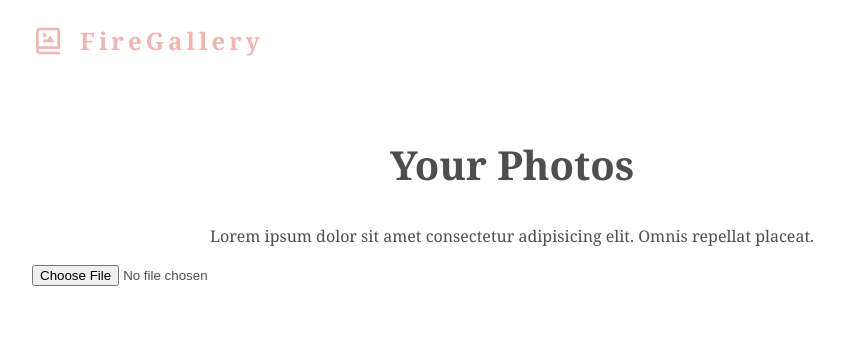
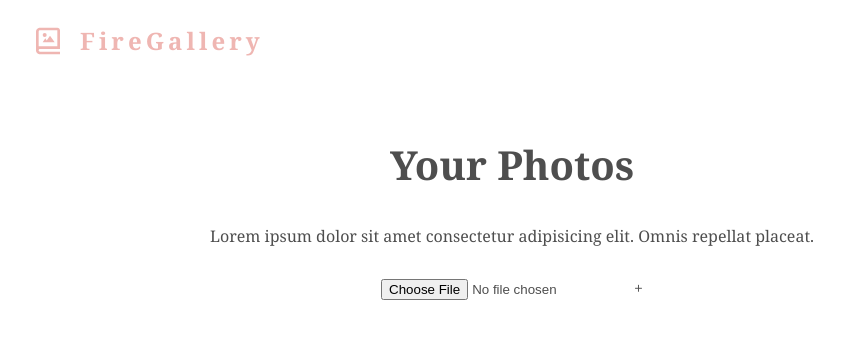
Before and after one commit to Chafai-Abdelkrim/photo-gallery, a React (Create React App) app: page / in a window 1280 px wide. Shown: the top 338 px of the page, without its empty margins (128-972 px from the left). Built offline with nearby package versions, Linux system fonts and the light colour scheme.

Commit message:
updated uploadForm elements

```diff
--- /dev/null
+++ b/src/components/ProgressBar.tsx
@@ -0,0 +1,16 @@
+import useStorage from "../hooks/useStorage";
+
+interface Props {
+    file: any;
+    setFile: React.Dispatch<any>;
+}
+
+const ProgressBar = ({ file, setFile }: Props) => {
+    const { progress, url } = useStorage(file);
+
+    return (
+        <div className="progress-bar" style={{ width: progress + '%' }}></div>
+    )
+}
+
+export default ProgressBar;
--- a/src/components/UploadForm.tsx
+++ b/src/components/UploadForm.tsx
@@ -1,4 +1,5 @@
 import { useState } from "react";
+import ProgressBar from "./ProgressBar";
 
 const UploadForm = () => {
   const [file, setFile] = useState<any>(null);
@@ -8,7 +9,6 @@ const UploadForm = () => {
 
   const changeHandler = (e: any) => {
     let selectedFile = e.target.files[0];
-    console.log(selectedFile);
 
     if (selectedFile && allowedTypes.includes(selectedFile.type)) {
       setFile(selectedFile);
@@ -21,10 +21,14 @@ const UploadForm = () => {
 
   return (
     <form>
-      <input type="file" onChange={changeHandler} />
+      <label>
+        <input type="file" onChange={changeHandler} />
+        <span>+</span>
+      </label>
       <div className="output">
         {error && <div className="error">{error}</div>}
         {file && <div>{file.name}</div>}
+        {file && <ProgressBar file={file} setFile={setFile} />}
       </div>
     </form>
   );
--- a/src/styles.css
+++ b/src/styles.css
@@ -44,3 +44,16 @@ body {
     margin-top: 4rem;
     font-size: 2.5rem;
 }
+/* upload form style */
+form {
+    text-align: center;
+    margin: 30px auto 10px;
+}
+
+
+/* progress bar styles */
+.progress-bar {
+    height: 4px;
+    margin-top: 1.3rem;
+    background-color: var(--primary);
+}
```
